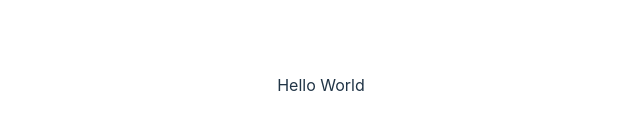
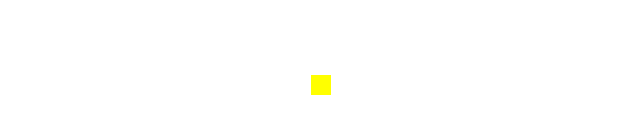
Before and after one commit to MWise707/lights-out, a React (Vite) app: page / in a window 1280 px wide. Shown: the part 315-448 px from the top of the page, without its empty margins (319-959 px from the left). Built offline with nearby package versions, Linux system fonts and the light colour scheme.

Commit message:
tile box fix

```diff
--- a/src/components/tile/Tile.jsx
+++ b/src/components/tile/Tile.jsx
@@ -1,15 +1,16 @@
-import { useState } from 'react'
-import './tile.css'
+import { useState } from "react";
+import "./tile.css";
 
 const Tile = () => {
-
   return (
     <>
-      <div className='tile-container'>
-        <p>Hello World</p>
+      <div className="tile-container">
+        <div className="lightbulb">
+          <p>Hello World</p>
+        </div>
       </div>
     </>
-  )
-}
+  );
+};
 
-export default Tile
+export default Tile;
--- a/src/components/tile/tile.css
+++ b/src/components/tile/tile.css
@@ -1,12 +1,16 @@
-#tile-container {
+.tile-container {
   display: flex;
   flex-wrap: wrap;
   border: solid;
+  border-color: white;
   background-color: yellow;
 }
 
-#lightbulb {
+.lightbulb {
+  border: solid;
+  border-width: 2px;
   background-color: yellow;
-  width:20px;
-  height:20px;
+  width: 20px;
+  height: 20px;
+  color: white;
 }
```
